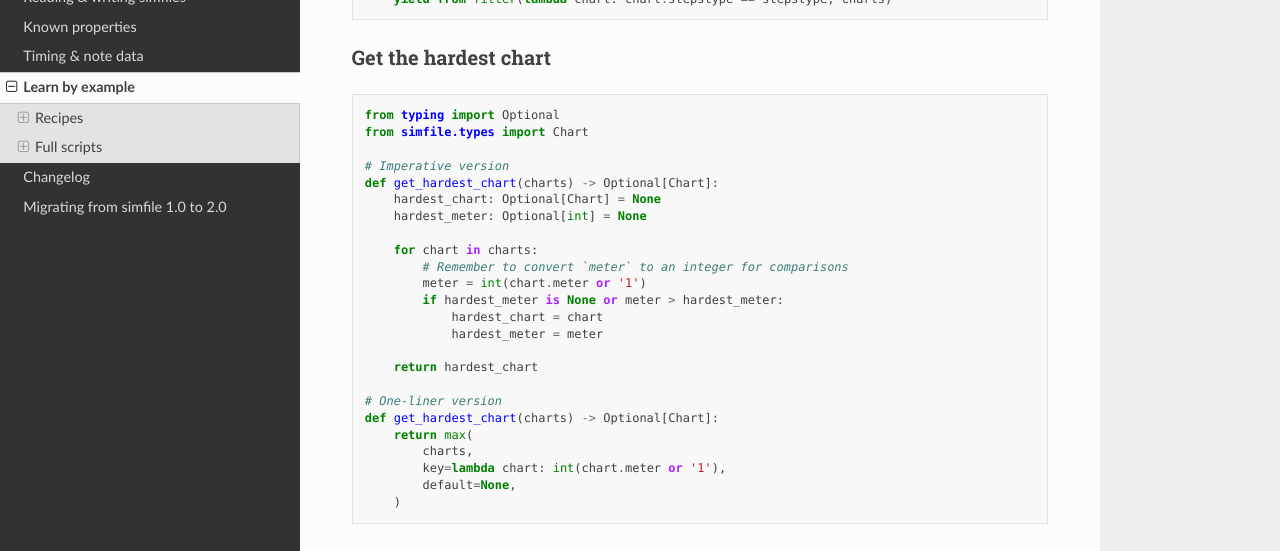
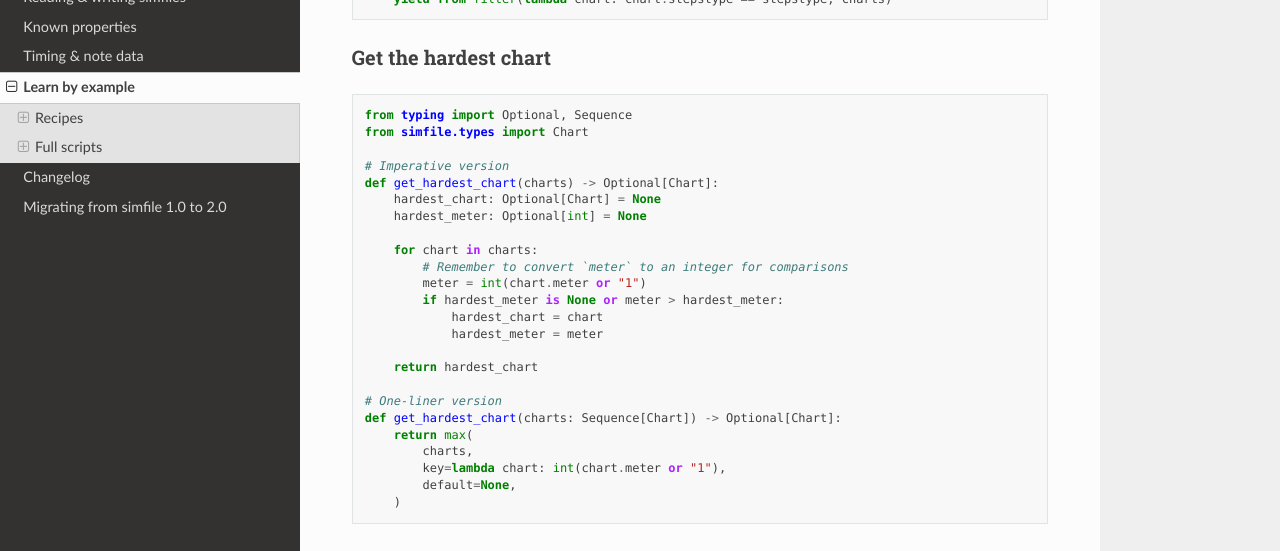
Before and after one commit to garcia/simfile, a Sphinx documentation site: the page built from docs/source/examples.rst, in a window 1280 px wide and 1400 px high, scrolled down 489 px. Shown: the part 152-703 px from the top of the window. Built offline with Sphinx 7.4.7 and the Read the Docs theme 2.0.0, drawn with Linux system fonts in a browser that asks for light colours.

Commit message:
documentation

```diff
--- a/docs/source/changelog.rst
+++ b/docs/source/changelog.rst
@@ -28,7 +28,7 @@ New features
 * The :data:`.DisplayBPM` classes now all expose the same four properties;
   the ones that don't apply to a particular class return None.
   This enables you to handle all three cases
-  without having to import the types for ``instanceof`` checks.
+  without having to import the types for ``isinstance`` checks.
   Refer to :ref:`getting-the-displayed-bpm` for more details.
 
 Bugfixes
--- a/docs/source/examples.rst
+++ b/docs/source/examples.rst
@@ -40,7 +40,7 @@ Get the hardest chart
 
 .. code:: python
 
-    from typing import Optional
+    from typing import Optional, Sequence
     from simfile.types import Chart
 
     # Imperative version
@@ -50,7 +50,7 @@ Get the hardest chart
 
         for chart in charts:
             # Remember to convert `meter` to an integer for comparisons
-            meter = int(chart.meter or '1')
+            meter = int(chart.meter or "1")
             if hardest_meter is None or meter > hardest_meter:
                 hardest_chart = chart
                 hardest_meter = meter
@@ -58,12 +58,13 @@ Get the hardest chart
         return hardest_chart
 
     # One-liner version
-    def get_hardest_chart(charts) -> Optional[Chart]:
+    def get_hardest_chart(charts: Sequence[Chart]) -> Optional[Chart]:
         return max(
             charts,
-            key=lambda chart: int(chart.meter or '1'),
+            key=lambda chart: int(chart.meter or "1"),
             default=None,
         )
+
 
 Mirror a chart's notes
 ----------------------
```
Also changed, not shown: other parts of docs/source/examples.rst (+1 -1 lines).
